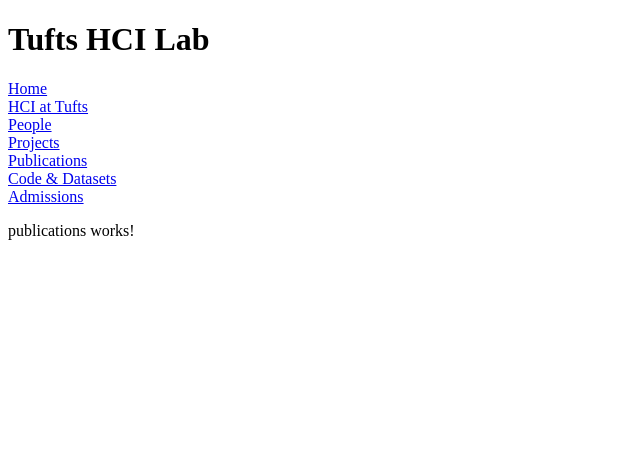
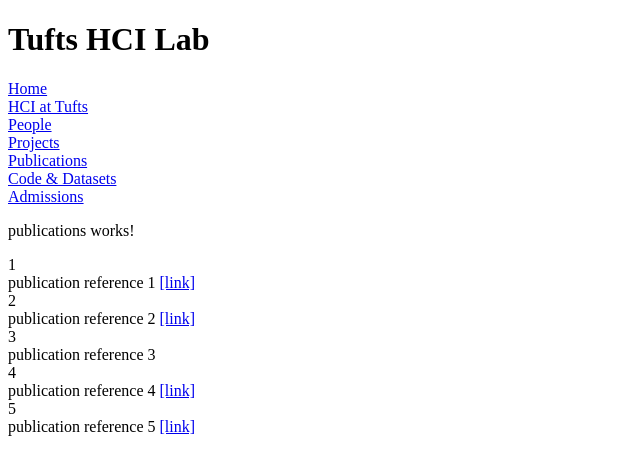
Before and after one commit to ethanharvey98/ethanharvey98.github.io, an Angular app: page /publications in a window 1280 px wide. Shown: the top 474 px of the page, without its empty margins (0-640 px from the left). Built offline with nearby package versions, Linux system fonts and the light colour scheme.

Commit message:
Added .json files

```diff
--- a/src/app/people/people.component.html
+++ b/src/app/people/people.component.html
@@ -1 +1,51 @@
+<style>
+    .profile{
+        width: 100px;
+        height: 100px;
+    }
+</style>
+
 <p>people works!</p>
+
+<h3>Faculty</h3>
+<div *ngFor="let person of people">
+    <div *ngIf="person.position == 'Faculty'">
+        <div>{{ person.name }}</div>
+        <img class="profile" src="{{ person.image }}">
+    </div>
+</div>
+<h3>Postdoc</h3>
+<div *ngFor="let person of people">
+    <div *ngIf="person.position == 'Postdoc'">
+        <div>{{ person.name }}</div>
+        <img class="profile" src="{{ person.image }}">
+    </div>
+</div>
+<h3>Ph.D. Students</h3>
+<div *ngFor="let person of people">
+    <div *ngIf="person.position == 'Ph.D. Student'">
+        <div>{{ person.name }}</div>
+        <img class="profile" src="{{ person.image }}">
+    </div>
+</div>
+<h3>Masters Students</h3>
+<div *ngFor="let person of people">
+    <div *ngIf="person.position == 'Masters Student'">
+        <div>{{ person.name }}</div>
+        <img class="profile" src="{{ person.image }}">
+    </div>
+</div>
+<h3>Undergraduates</h3>
+<div *ngFor="let person of people">
+    <div *ngIf="person.position == 'Undergraduate'">
+        <div>{{ person.name }}</div>
+        <img class="profile" src="{{ person.image }}">
+    </div>
+</div>
+<h3>Alumnus</h3>
+<div *ngFor="let person of people">
+    <div *ngIf="person.position == 'Alumni'">
+        <div>{{ person.name }}</div>
+        <img class="profile" src="{{ person.image }}">
+    </div>
+</div>
--- a/src/app/people/people.component.ts
+++ b/src/app/people/people.component.ts
@@ -1,4 +1,12 @@
 import { Component, OnInit } from '@angular/core';
+import PeopleJSON from '../../assets/people.json';
+
+interface Person {
+  name: String;
+  position: String;
+  image: String;
+  url?: String;
+}
 
 @Component({
   selector: 'app-people',
@@ -7,6 +15,8 @@
 })
 export class PeopleComponent implements OnInit {
 
+  people: Person[] = PeopleJSON;
+
   constructor() { }
 
   ngOnInit(): void {
--- a/src/app/publications/publications.component.html
+++ b/src/app/publications/publications.component.html
@@ -1 +1,6 @@
 <p>publications works!</p>
+
+<div *ngFor="let publication of publications">
+    <div>{{ publication.number }}</div>
+    <div>{{ publication.reference }} <a *ngIf="publication.link" href="https://{{ publication.link }}">[link]</a></div>
+</div>
--- a/src/app/publications/publications.component.ts
+++ b/src/app/publications/publications.component.ts
@@ -1,4 +1,11 @@
 import { Component, OnInit } from '@angular/core';
+import PublicationsJSON from '../../assets/publications.json';
+
+interface Publication {
+  number: Number;
+  reference: String;
+  link?: String;
+}
 
 @Component({
   selector: 'app-publications',
@@ -7,6 +14,8 @@
 })
 export class PublicationsComponent implements OnInit {
 
+  publications: Publication[] = PublicationsJSON;
+
   constructor() { }
 
   ngOnInit(): void {
--- /dev/null
+++ b/src/assets/people.json
@@ -0,0 +1,14 @@
+[
+    {
+      "name": "Rob Jacob",
+      "position": "Faculty",
+      "image": "http://www.cs.tufts.edu/~jacob/portrait.jpg",
+      "url": "http://www.cs.tufts.edu/~jacob/"
+    },
+    {
+        "name": "Ethan Harvey",
+        "position": "Ph.D. Student",
+        "image": "https://thostle.com/img/thostle-1280x1280.jpg",
+        "url": "www.thostle.com"
+    }
+]
--- /dev/null
+++ b/src/assets/publications.json
@@ -0,0 +1,26 @@
+[
+    {
+      "number": 1,
+      "reference": "publication reference 1",
+      "link": "www.google.com"
+    },
+    {
+        "number": 2,
+        "reference": "publication reference 2",
+        "link": "www.google.com"
+    },
+    {
+        "number": 3,
+        "reference": "publication reference 3"
+    },
+    {
+        "number": 4,
+        "reference": "publication reference 4",
+        "link": "www.google.com"
+    },
+    {
+        "number": 5,
+        "reference": "publication reference 5",
+        "link": "www.google.com"
+    }
+]
--- a/tsconfig.app.json
+++ b/tsconfig.app.json
@@ -3,7 +3,9 @@
   "extends": "./tsconfig.json",
   "compilerOptions": {
     "outDir": "./out-tsc/app",
-    "types": []
+    "types": [],
+    "resolveJsonModule": true,
+    "esModuleInterop": true
   },
   "files": [
     "src/main.ts",
```
